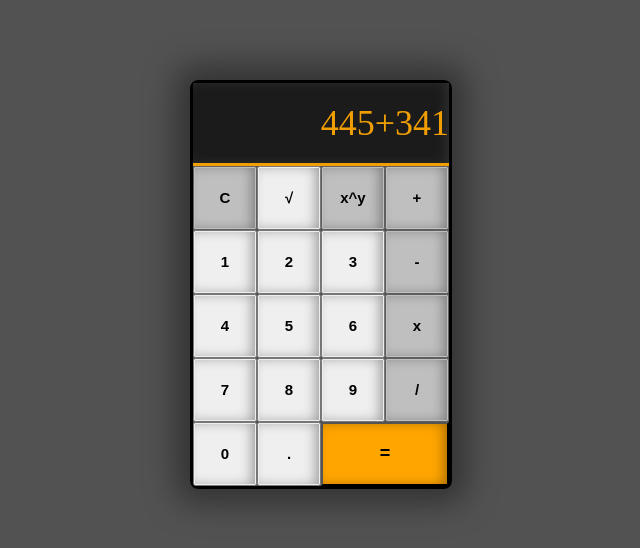
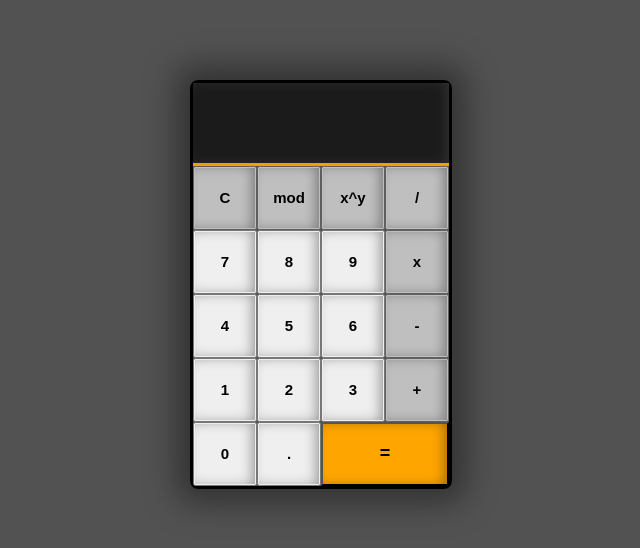
Before and after one commit to B96-osrs/calculator, a plain HTML site: page index.html in a window 1280 px wide. Shown: the part 124-672 px from the top of the page, without its empty margins (319-959 px from the left). Drawn offline with Linux system fonts and the light colour scheme.

Commit message:
Add mod Button

```diff
--- a/index.html
+++ b/index.html
@@ -8,32 +8,26 @@
 </head>
 <body>
 <div class ="calc-container">
-  <div id ="display">445+341</div>
+  <div id ="display"></div>
   <button id = "clear-btn">C</button>
-  <button id = "root-btn">√</button>
+  <button id = "mod-btn">mod</button>
   <button id = "power-btn">x^y</button>
-  <button id = "plus-btn">+</button>
+  <button id = "divide-btn">/</button>
+  <button id = "seven-btn">7</button>
+  <button id = "eight-btn">8</button>
+  <button id = "nine-btn">9</button>
+  <button id = "multiply-btn">x</button>
+  <button id = "four-btn">4</button>
+  <button id = "five-btn">5</button>
+  <button id = "six-btn">6</button>
+  <button id = "minus-btn">-</button>
   <button id = "one-btn">1</button>
   <button id = "two-btn">2</button>
   <button id = "three-btn">3</button>
-  <button id = "minus-btn">-</button>
-  <button id = "four-btn">4</button>
-  <button id = "five-btn">5</button>
-  <button id = "six-btn">6</button>
-  <button id = "multiply-btn">x</button>
-  <button id = "seven-btn">7</button>
-  <button id = "eight-btn">8</button>
-  <button id = "nine-btn">9</button>
-  <button id = "divide-btn">/</button>
+  <button id = "plus-btn">+</button>
   <button id = "zero-btn">0</button>
   <button id = "decimal-btn">.</button>
   <button id = "enter-btn">=</button>
-
-
-
-
-
-
 </div>
 
 </body>
```
